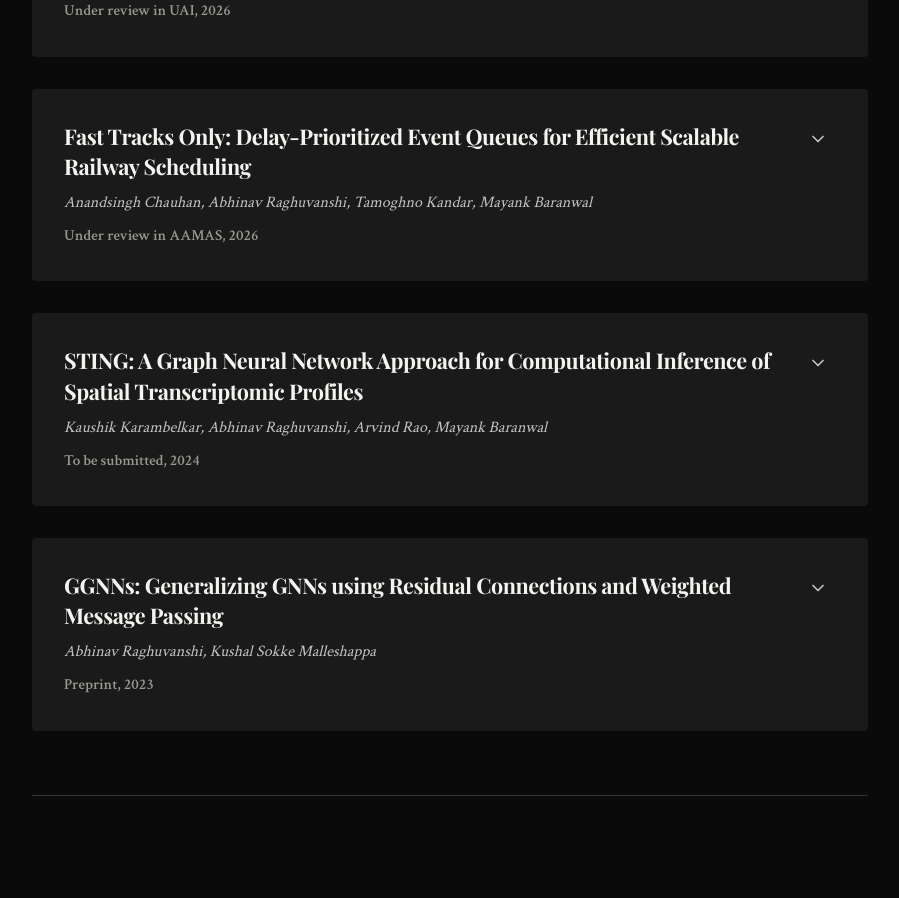
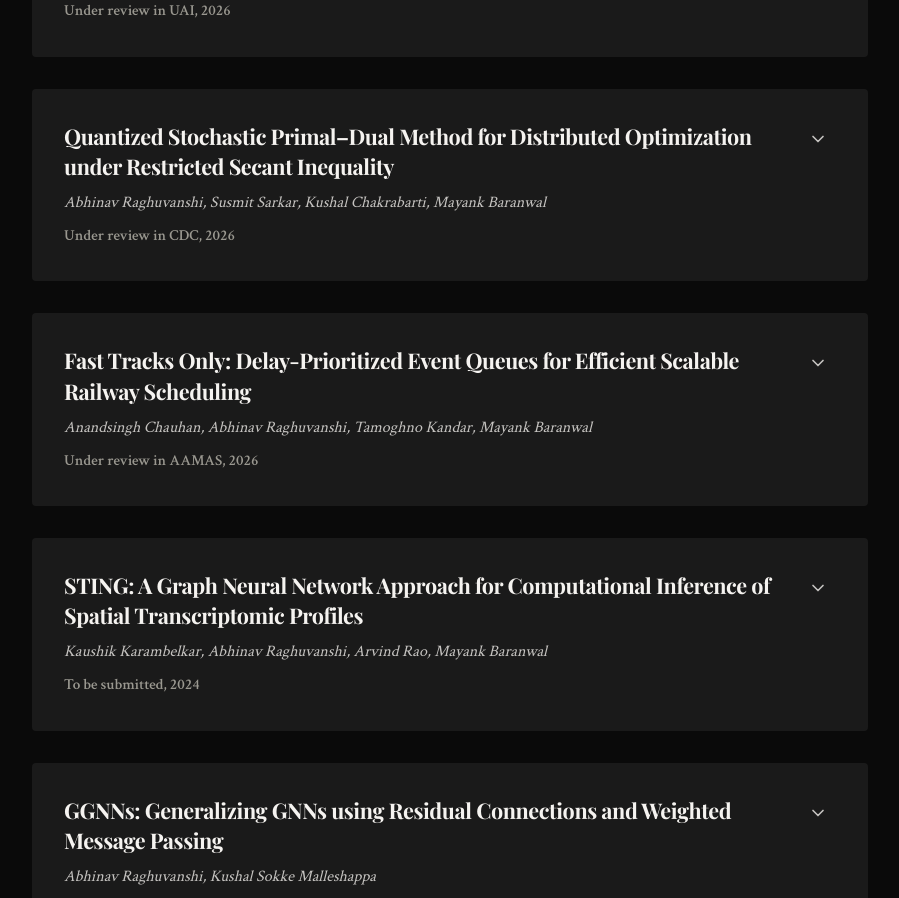
Before and after one commit to abhinavr11/abhinavr11.github.io, a React (Create React App) app in the folder frontend/: page / in a window 1280 px wide. Shown: the part 1740-2638 px from the top of the page, without its empty margins (190-1089 px from the left). Built offline with nearby package versions, Linux system fonts and the light colour scheme.

Commit message:
added ack article

```diff
--- a/frontend/src/mock.js
+++ b/frontend/src/mock.js
@@ -97,6 +97,15 @@ export const portfolioData = {
       links: []
     },
     {
+      id: "pub6",
+      title: "Quantized Stochastic Primal–Dual Method for Distributed Optimization under Restricted Secant Inequality",
+      authors: "Abhinav Raghuvanshi, Susmit Sarkar, Kushal Chakrabarti, Mayank Baranwal",
+      venue: "Under review in CDC",
+      year: "2026",
+      description: "We investigate networked stochastic optimization in the presence of communication constraints, modeling finite-precision message passing through unbiased random quantization. We develop q-PDGD, a quantized stochastic primal-dual scheme, and prove convergence under the restricted secant inequality (RSI), without imposing any shared-solution requirement across agents. Our results show that a constant stepsize delivers geometric decay to a computable error neighborhood whose size reflects stochastic gradient noise, quantization effects, and spectral properties of the communication graph, while a diminishing stepsize yields an O(1/k) convergence rate. Up to network- and compression-dependent terms, the resulting oracle complexity aligns with the strongest known rates for centralized stochastic optimization. Experimental results support the analysis and demonstrate the interplay between communication precision, stepsize design, and topology.",
+      links: []
+    },
+    {
       id: "pub2",
       title: "Fast Tracks Only: Delay-Prioritized Event Queues for Efficient Scalable Railway Scheduling",
       authors: "Anandsingh Chauhan, Abhinav Raghuvanshi, Tamoghno Kandar, Mayank Baranwal",
@@ -177,6 +186,15 @@ export const portfolioData = {
       readTime: "Research Paper",
       isPdf: true,
       pdfUrl: `${publicUrl}/unconstrained_nonsmooth_nonconvex_convergence.pdf`
+    },
+    {
+      id: "pdf2",
+      title: "Distributed Optimization",
+      date: "April 2026",
+      excerpt: "Notes on distributed optimization methods and their practical considerations in multi-agent settings.",
+      readTime: "Research Paper",
+      isPdf: true,
+      pdfUrl: `${publicUrl}/Distributed_Optimization.pdf`
     }
   ],
 
--- a/frontend/src/pages/Writings.jsx
+++ b/frontend/src/pages/Writings.jsx
@@ -25,13 +25,13 @@ const Writings = () => {
         </div>
       </section>
 
-      {/* Technical Writings */}
-      {portfolioData.technicalWritings.length > 0 && (
+      {/* Non-Technical Writings */}
+      {portfolioData.nonTechnicalWritings.length > 0 && (
         <section className="content-section">
-          <h2 className="section-title">Technical</h2>
+          <h2 className="section-title">Non Technical Articles</h2>
           <div className="section-content">
             <div className="writings-grid">
-              {portfolioData.technicalWritings.map((writing) => (
+              {portfolioData.nonTechnicalWritings.map((writing) => (
                 writing.isPdf ? (
                   <a
                     key={writing.id}
@@ -73,13 +73,13 @@ const Writings = () => {
         </section>
       )}
 
-      {/* Non-Technical Writings */}
-      {portfolioData.nonTechnicalWritings.length > 0 && (
+      {/* Technical Writings */}
+      {portfolioData.technicalWritings.length > 0 && (
         <section className="content-section">
-          <h2 className="section-title">Non Technical Articles</h2>
+          <h2 className="section-title">Technical</h2>
           <div className="section-content">
             <div className="writings-grid">
-              {portfolioData.nonTechnicalWritings.map((writing) => (
+              {portfolioData.technicalWritings.map((writing) => (
                 writing.isPdf ? (
                   <a
                     key={writing.id}
```
Also changed, not shown: 1 other file (tests, documents, lock files or other folders).
